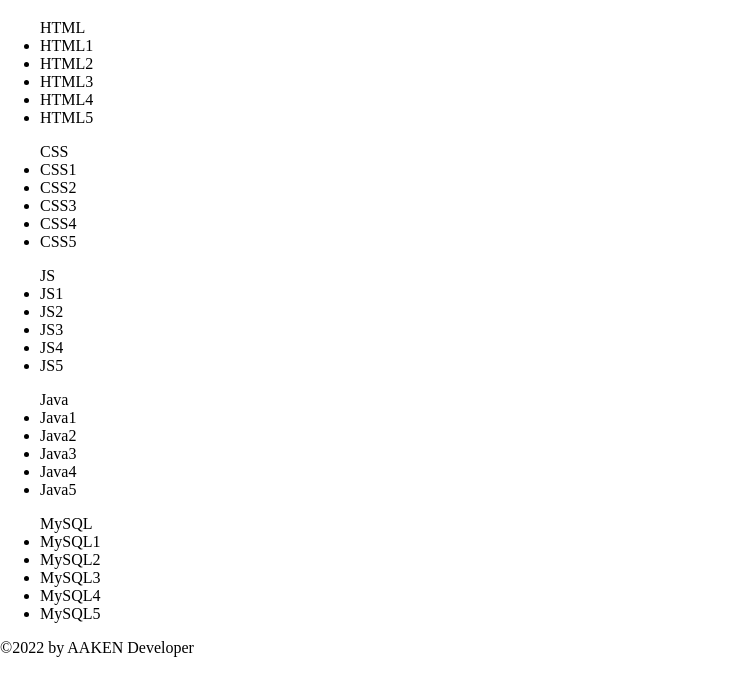
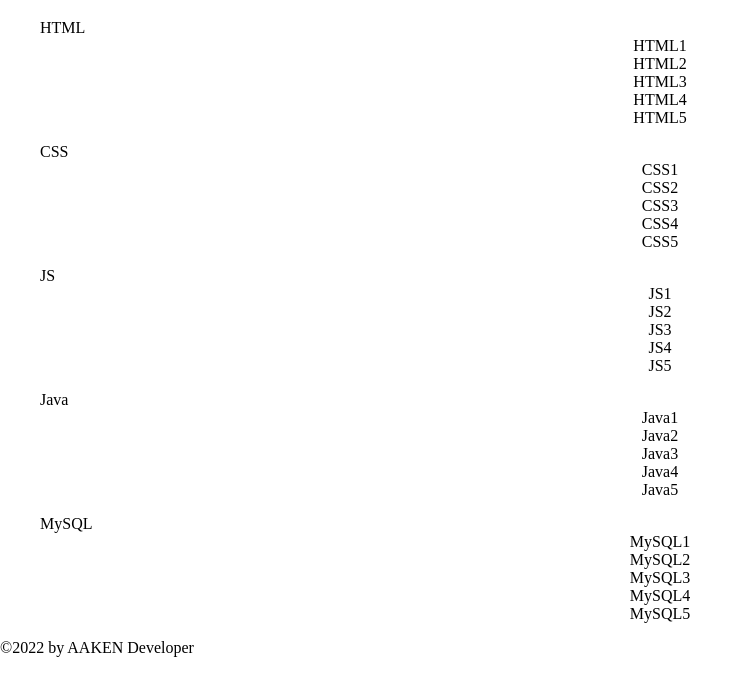
Before and after one commit to aakendev/codecademy-dailytask, a plain HTML site: page index.html in a window 1280 px wide. Shown: the part 61-756 px from the top of the page, without its empty margins (0-753 px from the left). Drawn offline with Linux system fonts and the light colour scheme.

Commit message:
Update CSS

```diff
--- a/assets/css/aakendev.css
+++ b/assets/css/aakendev.css
@@ -2,6 +2,21 @@
   box-sizing: border-box;
 }
 
+html {
+  width: 100vw;
+}
+
 body {
   margin: 0;
+  padding: 0;
 }
+
+ul {
+  display: flex;
+  flex-direction: column;
+  list-style-type: none;
+}
+ul > li {
+  display: block;
+  text-align: center;
+}
```
